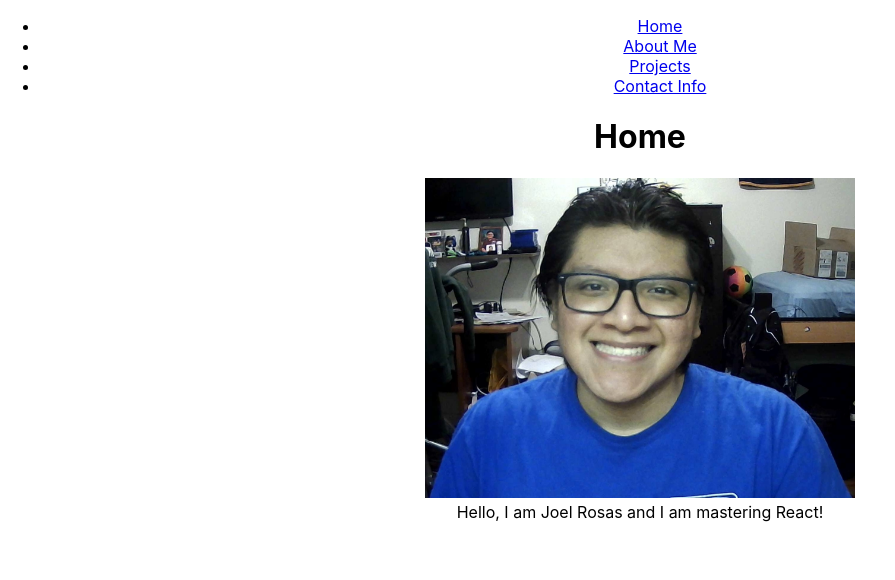
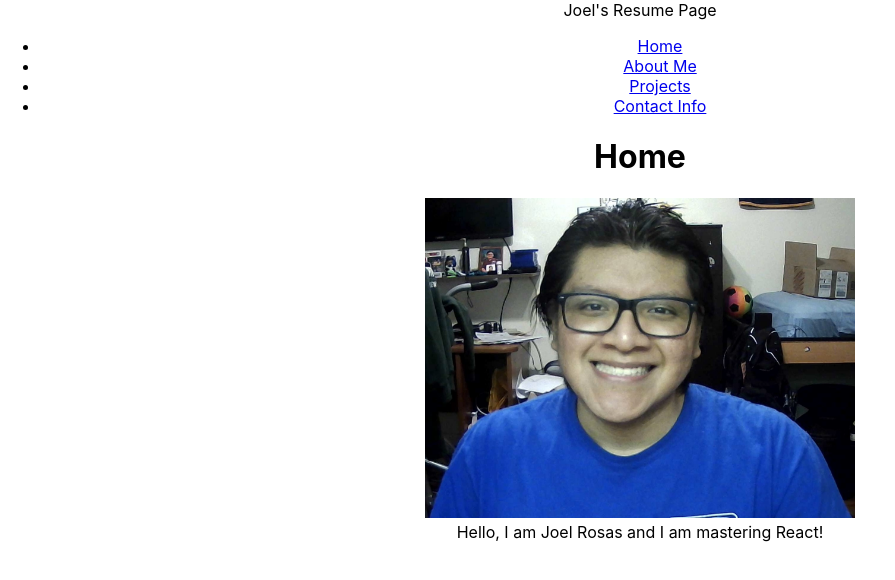
Before and after one commit to JoeliRosas20/joelirosas20.github.io, a React (Create React App) app: page / in a window 1280 px wide. Shown: the top 580 px of the page, without its empty margins (0-895 px from the left). Built offline with nearby package versions, Linux system fonts and the light colour scheme.

Commit message:
Minor edit in HomePage and NavBar

```diff
--- a/src/components/HomePage.js
+++ b/src/components/HomePage.js
@@ -1,5 +1,4 @@
 import React from 'react'
-import {Link} from "react-router-dom"
 import portrait from './MyPortrait.jpg'
 
 function HomePage() {
--- a/src/components/NavBar.js
+++ b/src/components/NavBar.js
@@ -5,6 +5,7 @@ function NavBar() {
     return (
         <nav>
             <div>
+                Joel's Resume Page
                 <ul>
                     <li>
                         <NavLink to = "/">
```
